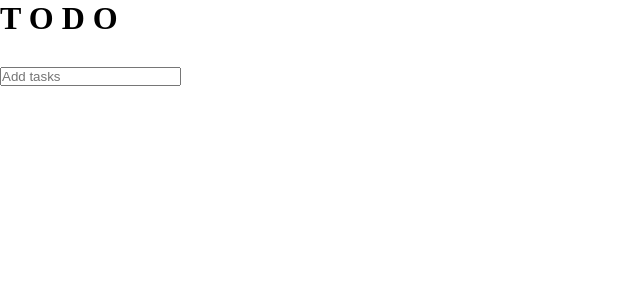
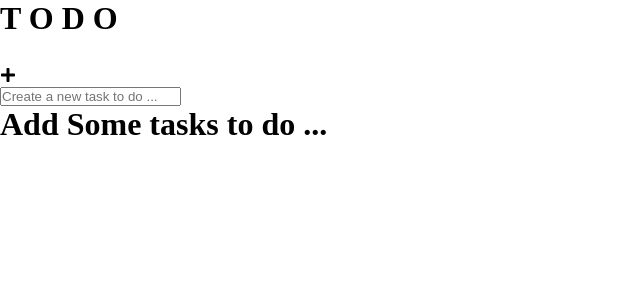
Before and after one commit to Honey-Macss/todo-app, a React (Create React App) app: page / in a window 1280 px wide. Shown: the top 300 px of the page, without its empty margins (0-640 px from the left). Built offline with nearby package versions, Linux system fonts and the light colour scheme.

Commit message:
Some additional functions

```diff
--- a/package.json
+++ b/package.json
@@ -8,6 +8,7 @@
     "@testing-library/user-event": "^13.5.0",
     "react": "^18.2.0",
     "react-dom": "^18.2.0",
+    "react-icons": "^4.11.0",
     "react-router-dom": "^6.16.0",
     "react-scripts": "5.0.1",
     "web-vitals": "^2.1.4"
--- a/src/Components/Views/CreatingTaskInput.jsx
+++ b/src/Components/Views/CreatingTaskInput.jsx
@@ -1,4 +1,5 @@
 import  { useState } from 'react'
+import { FaPlus } from "react-icons/fa"
 
 const CreatingTaskInput = ({ tasks, setTasks, cross}) => {
     const [value, setValue] = useState("");
@@ -25,8 +26,8 @@ const CreatingTaskInput = ({ tasks, setTasks, cross}) => {
   return (
     <span className='  font-medium flex bg-[#ffffff] dark:bg-[#25273c] items-center justify-between p-[1rem_1.3rem] rounded-[6px]'>
         <form onSubmit={handleSubmit} className=' flex items-center justify-center gap-[1rem]'>
-            <div onClick={ addTask } className=' h-[1.8rem] w-[1.8rem] grid place-items-center rounded-full border-[grey] border-[1px] dark:border-[#36384d] hover:cursor-pointer hover:border-[purple] ' ></div>
-            <input className=' text-[1.2rem] w-[26rem] dark:text-[#cacce3] outline-none dark:bg-[#25273c]' value={value} onChange={(e) => setValue(e.target.value)} placeholder='Add tasks' type="text"  />
+            <div onClick={ addTask } className=' h-[1.8rem] w-[1.8rem] grid place-items-center rounded-full bg-gradient-to-br from-[#7ab1f9] to-[#9b5fe5]  border-[1px] dark:border-[#36384d] hover:cursor-pointer hover:border-[purple] text-white ' ><FaPlus/></div>
+            <input className=' text-[1.2rem] w-[26rem] dark:text-[#cacce3] outline-none dark:bg-[#25273c]' value={value} onChange={(e) => setValue(e.target.value)} placeholder='Create a new task to do ...' type="text"  />
         </form>
 
         {value.length > 0 &&  <img onClick={() => setValue("")} className=' hover:cursor-pointer' src={cross} alt="clear" />}
--- /dev/null
+++ b/src/Components/Views/CurrentStates.jsx
@@ -0,0 +1,13 @@
+
+const CurrentStates = ({filter, setFilter}) => {
+    const repeatedStyle = ["text-[#a0a0a8] dark:text-[#61627e] hover:cursor-pointer hover:text-[#222221] dark:hover:text-[#fbfbfb]"]
+  return (
+    <span className=' flex items-center justify-center gap-[1rem] p-[1rem_1.3rem] font-medium border-t-[1px] dark:border-[#36384d]'>
+        <p className={` ${repeatedStyle} ${filter === "all" && " text-blue-400 dark:text-blue-600"  }`} onClick={() => setFilter("all")}>All</p>
+        <p className={` ${repeatedStyle} ${filter === "active" && " text-blue-400 dark:text-blue-600"  }`} onClick={() => setFilter("active")}>Active</p>
+        <p className={` ${repeatedStyle} ${filter === "completed" && " text-blue-400 dark:text-blue-600"  }`} onClick={() => setFilter("completed")}>Completed</p>
+    </span>
+  )
+}
+
+export default CurrentStates
--- a/src/Components/Views/EditAll.jsx
+++ b/src/Components/Views/EditAll.jsx
@@ -1,5 +1,5 @@
 
-const EditAll = ({tasks, setTasks,filter, setFilter}) => {
+const EditAll = ({tasks, setTasks}) => {
 
     const clearCompleted = () => {
         setTasks([...tasks].filter((task) => !task.completed))
@@ -9,17 +9,20 @@ const EditAll = ({tasks, setTasks,filter, setFilter}) => {
        return [...tasks].filter((task) => !task.completed).length;
     }
 
+    const checkAll = () => {
+      setTasks([...tasks].map((task) => {
+        task.completed = true;
+        return task;
+      }))
+    }
+
     const repeatedStyle = ["text-[#a0a0a8] dark:text-[#61627e] hover:cursor-pointer hover:text-[#222221] dark:hover:text-[#fbfbfb]"]
 
   return (
     <div className=' font-medium flex items-center justify-between p-[1rem_1.3rem] '>
         <p className=" text-[#a0a0a8] dark:text-[#61627e]">{inCompletedLength()} item(s) left</p>
 
-        <span className=' flex items-center gap-[1rem]'>
-            <p className={` ${repeatedStyle} ${filter === "all" && " text-blue-400 dark:text-blue-600"  }`} onClick={() => setFilter("all")}>All</p>
-            <p className={` ${repeatedStyle} ${filter === "active" && " text-blue-400 dark:text-blue-600"  }`} onClick={() => setFilter("active")}>Active</p>
-            <p className={` ${repeatedStyle} ${filter === "completed" && " text-blue-400 dark:text-blue-600"  }`} onClick={() => setFilter("completed")}>Completed</p>
-        </span>
+        <p className={repeatedStyle} onClick={checkAll}>Check All</p>
 
         <p className={repeatedStyle} onClick={clearCompleted}>Clear Completed</p>
     </div>
--- a/src/Components/Views/Tasks.jsx
+++ b/src/Components/Views/Tasks.jsx
@@ -1,3 +1,4 @@
+import CurrentStates from './CurrentStates';
 import EditAll from './EditAll'
 import  { useState } from 'react'
 
@@ -80,9 +81,16 @@ const completed =(id) => {
   }
 
   return (
-    <div className=' bg-[#ffffff] dark:bg-[#25273c] rounded-[6px] mt-[3rem]'>
+    <div>
+      { mappedTasks.length > 0
+      ?
+      <div className=' bg-[#ffffff] dark:bg-[#25273c] rounded-[6px] mt-[3rem] shadow-[rgba(0,_0,_0,_0.2)] shadow-[0px_4px_4px]'>
         {mappedTasks}
-        {mappedTasks.length > 0 && <EditAll tasks={tasks} setTasks={setTasks} filter={filter} setFilter={setFilter} />}
+        <EditAll tasks={tasks} setTasks={setTasks} filter={filter} setFilter={setFilter} />
+        <CurrentStates filter={filter} setFilter={setFilter}/>
+      </div>
+      :
+      <h1 className=' dark:text-[#cacce3] text-[1.3rem] ml-[8rem] mt-[18rem]'>Add Some tasks to do ...</h1>}
     </div>
   )
 }
```
Also changed, not shown: 1 other file (tests, documents, lock files or other folders). Lines whose indentation alone changed are shown as unchanged.
